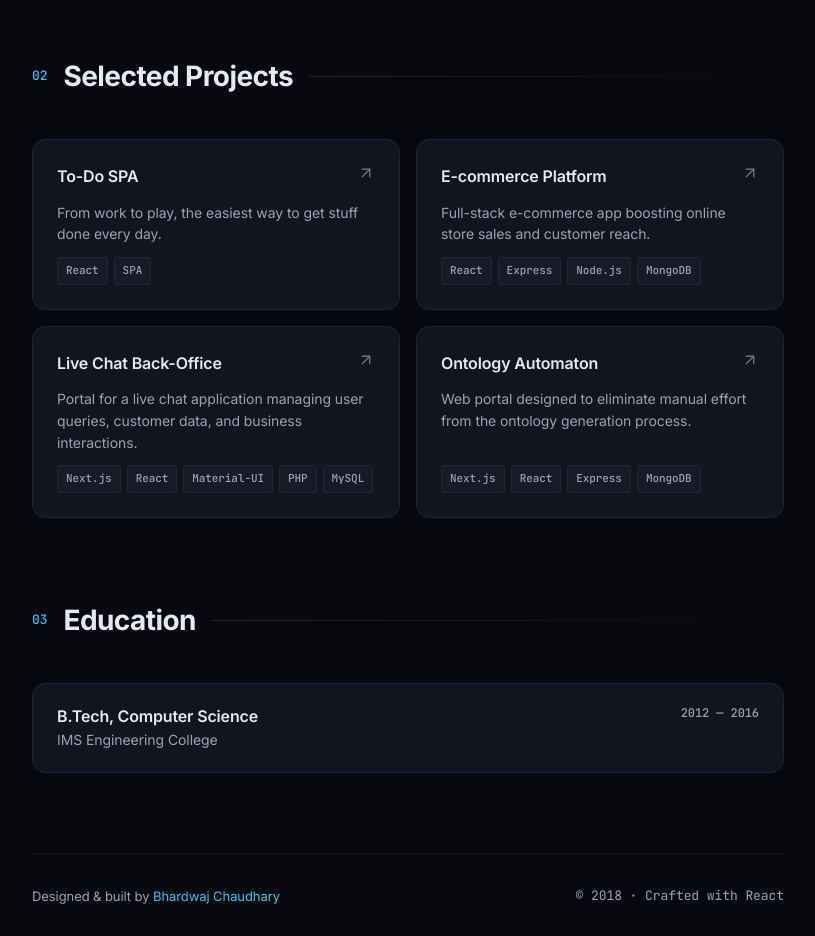
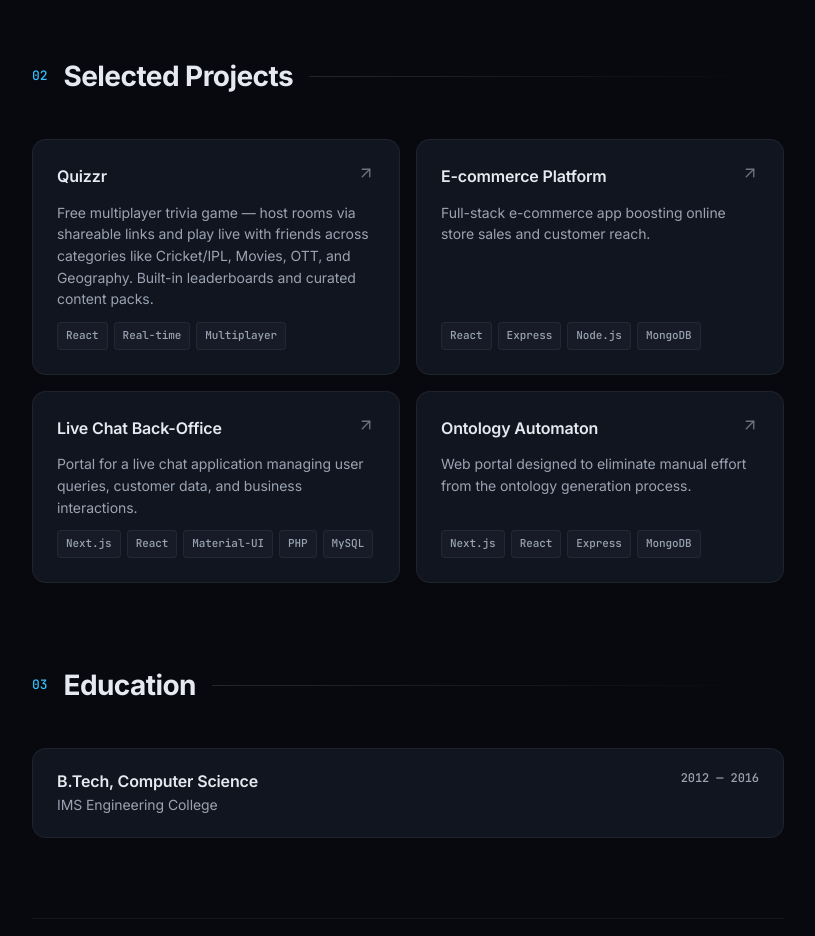
Before and after one commit to bhardwaj94/bhardwaj94.github.io, a React (Create React App) app: page / in a window 1280 px wide. Shown: the part 1920-2856 px from the top of the page, without its empty margins (412-1227 px from the left). Built offline with nearby package versions, Linux system fonts and the light colour scheme.

Commit message:
Replace To-Do SPA project with Quizzr
Swapped the placeholder To-Do SPA for Quizzr (quizzr.app), a multiplayer
trivia game with shareable rooms, category packs, and leaderboards.
Project cards now render as anchor tags when a url is provided, so they
open the live site in a new tab.

```diff
--- a/src/design/Projects.jsx
+++ b/src/design/Projects.jsx
@@ -11,8 +11,13 @@ export default function Projects({ entries }) {
       </header>
 
       <div className="rx-project-grid">
-        {entries.map((p, i) => (
-          <article key={i} className="rx-project">
+        {entries.map((p, i) => {
+          const Tag = p.url ? "a" : "article";
+          const linkProps = p.url
+            ? { href: p.url, target: "_blank", rel: "noreferrer" }
+            : {};
+          return (
+            <Tag key={i} className="rx-project" {...linkProps}>
               <div className="rx-project-head">
                 <h3 className="rx-project-name">{p.name}</h3>
                 <IconArrow className="rx-project-arrow" />
@@ -25,8 +30,9 @@ export default function Projects({ entries }) {
                   </span>
                 ))}
               </div>
-          </article>
-        ))}
+            </Tag>
+          );
+        })}
       </div>
     </section>
   );
--- a/src/design/data.js
+++ b/src/design/data.js
@@ -100,9 +100,11 @@ const data = {
   ],
   projects: [
     {
-      name: "To-Do SPA",
-      description: "From work to play, the easiest way to get stuff done every day.",
-      stack: ["React", "SPA"],
+      name: "Quizzr",
+      description:
+        "Free multiplayer trivia game — host rooms via shareable links and play live with friends across categories like Cricket/IPL, Movies, OTT, and Geography. Built-in leaderboards and curated content packs.",
+      stack: ["React", "Real-time", "Multiplayer"],
+      url: "https://www.quizzr.app/",
     },
     {
       name: "E-commerce Platform",
```
Lines whose indentation alone changed are shown as unchanged.
